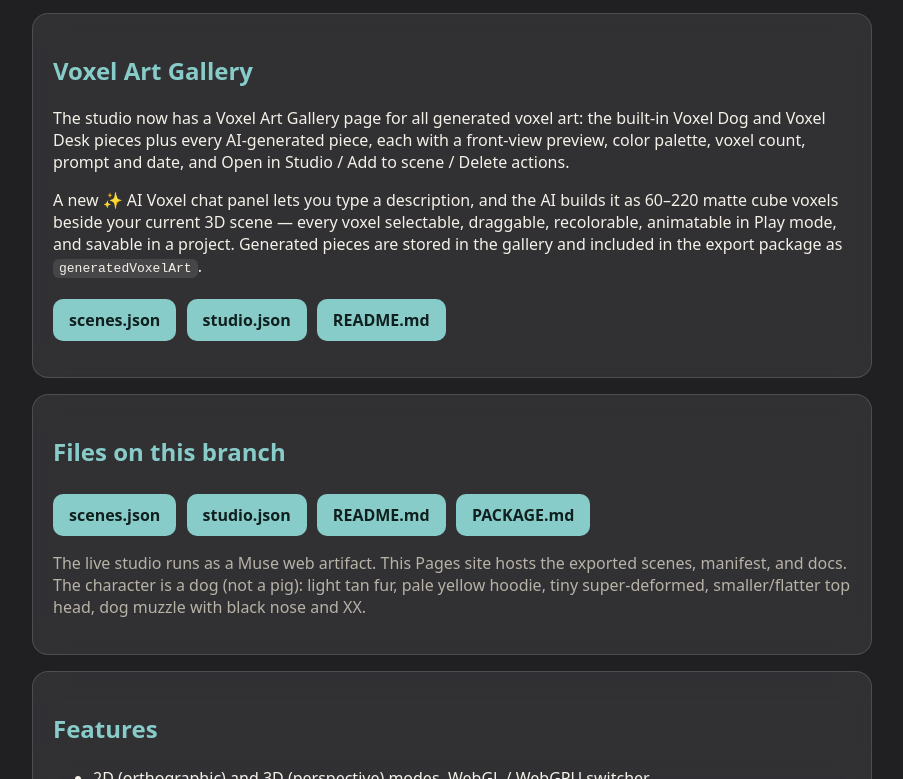
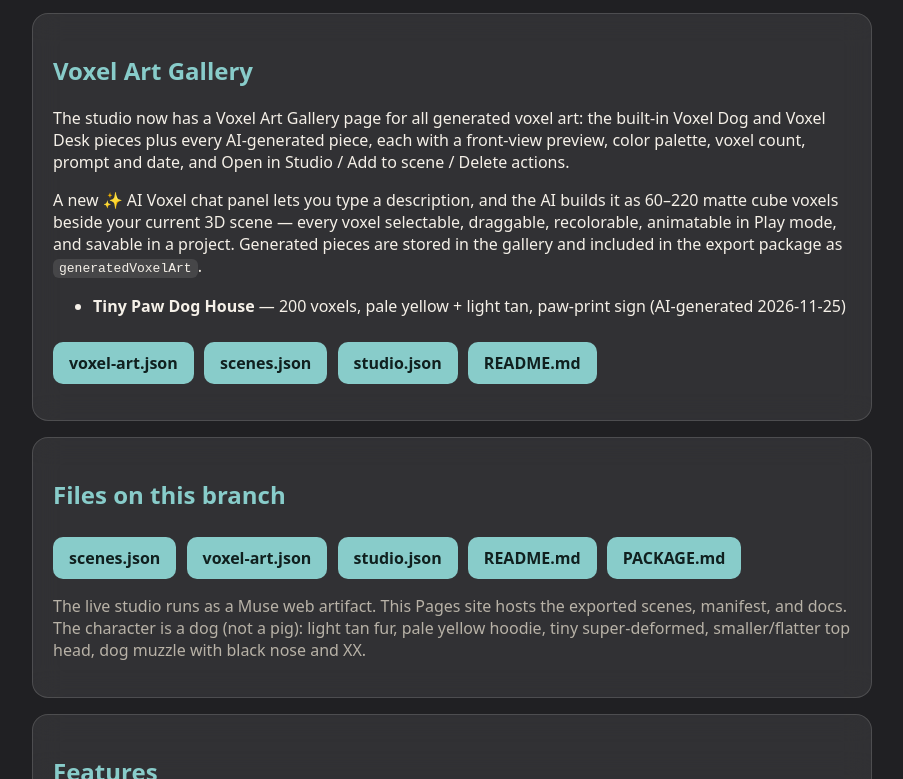
Before and after one commit to znex07/gundamtwitterbot, a plain HTML site: page index.html in a window 1280 px wide. Shown: the part 529-1308 px from the top of the page, without its empty margins (188-1091 px from the left). Drawn offline with Linux system fonts and the light colour scheme.

Commit message:
List Tiny Paw Dog House and link voxel-art.json on Pages page

```diff
--- a/index.html
+++ b/index.html
@@ -35,7 +35,11 @@
     <h2>Voxel Art Gallery</h2>
     <p>The studio now has a Voxel Art Gallery page for all generated voxel art: the built-in Voxel Dog and Voxel Desk pieces plus every AI-generated piece, each with a front-view preview, color palette, voxel count, prompt and date, and Open in Studio / Add to scene / Delete actions.</p>
     <p>A new ✨ AI Voxel chat panel lets you type a description, and the AI builds it as 60–220 matte cube voxels beside your current 3D scene — every voxel selectable, draggable, recolorable, animatable in Play mode, and savable in a project. Generated pieces are stored in the gallery and included in the export package as <code>generatedVoxelArt</code>.</p>
+    <ul>
+      <li><strong>Tiny Paw Dog House</strong> — 200 voxels, pale yellow + light tan, paw-print sign (AI-generated 2026-11-25)</li>
+    </ul>
     <p>
+      <a class="btn" href="./voxel-art.json">voxel-art.json</a>
       <a class="btn" href="./scenes.json">scenes.json</a>
       <a class="btn" href="./studio.json">studio.json</a>
       <a class="btn" href="./README.md">README.md</a>
@@ -45,6 +49,7 @@
     <h2>Files on this branch</h2>
     <p>
       <a class="btn" href="./scenes.json">scenes.json</a>
+      <a class="btn" href="./voxel-art.json">voxel-art.json</a>
       <a class="btn" href="./studio.json">studio.json</a>
       <a class="btn" href="./README.md">README.md</a>
       <a class="btn" href="./PACKAGE.md">PACKAGE.md</a>
```
